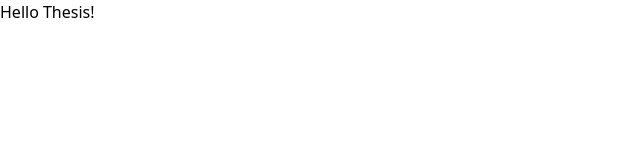
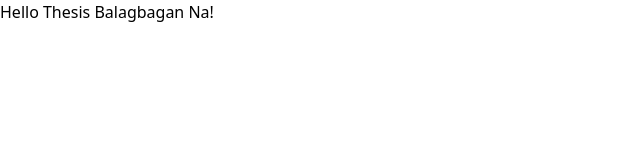
Before and after one commit to Ravend1028/CPE-PRAC-DES-FE, a React (Vite) app: page / in a window 1280 px wide. Shown: the top 160 px of the page, without its empty margins (0-640 px from the left). Built offline with nearby package versions, Linux system fonts and the light colour scheme.

Commit message:
Added Directory For MCU Configs/Files

```diff
--- a/src/App.jsx
+++ b/src/App.jsx
@@ -4,7 +4,7 @@ const App = () => {
   return (
     <div>
       <h1 className="text-3xl font-bold underline text-center">
-        Hello Thesis!
+        Hello Thesis Balagbagan Na!
       </h1>
     </div>
   )
```
Also changed, not shown: mcu_directory/test.txt (added).
